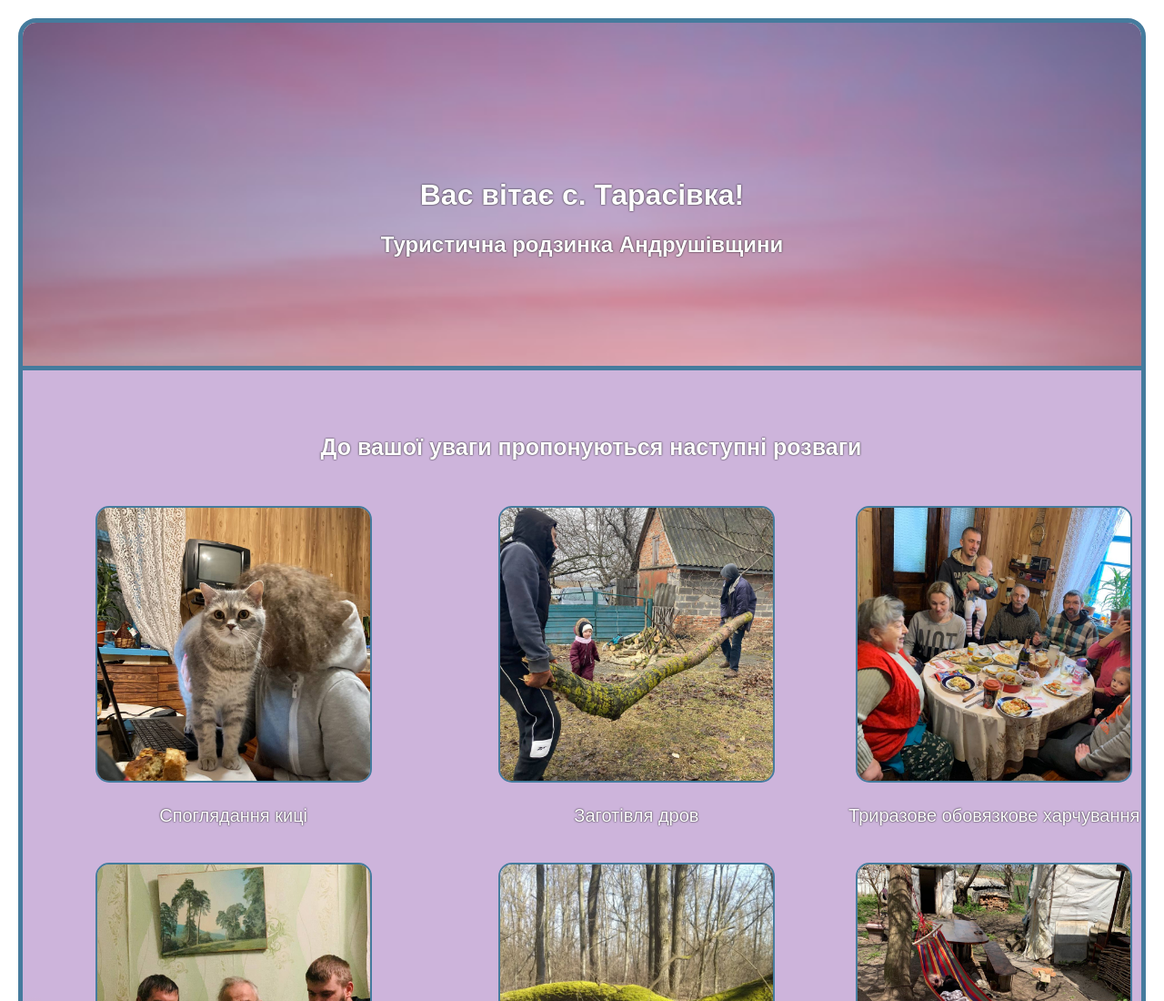
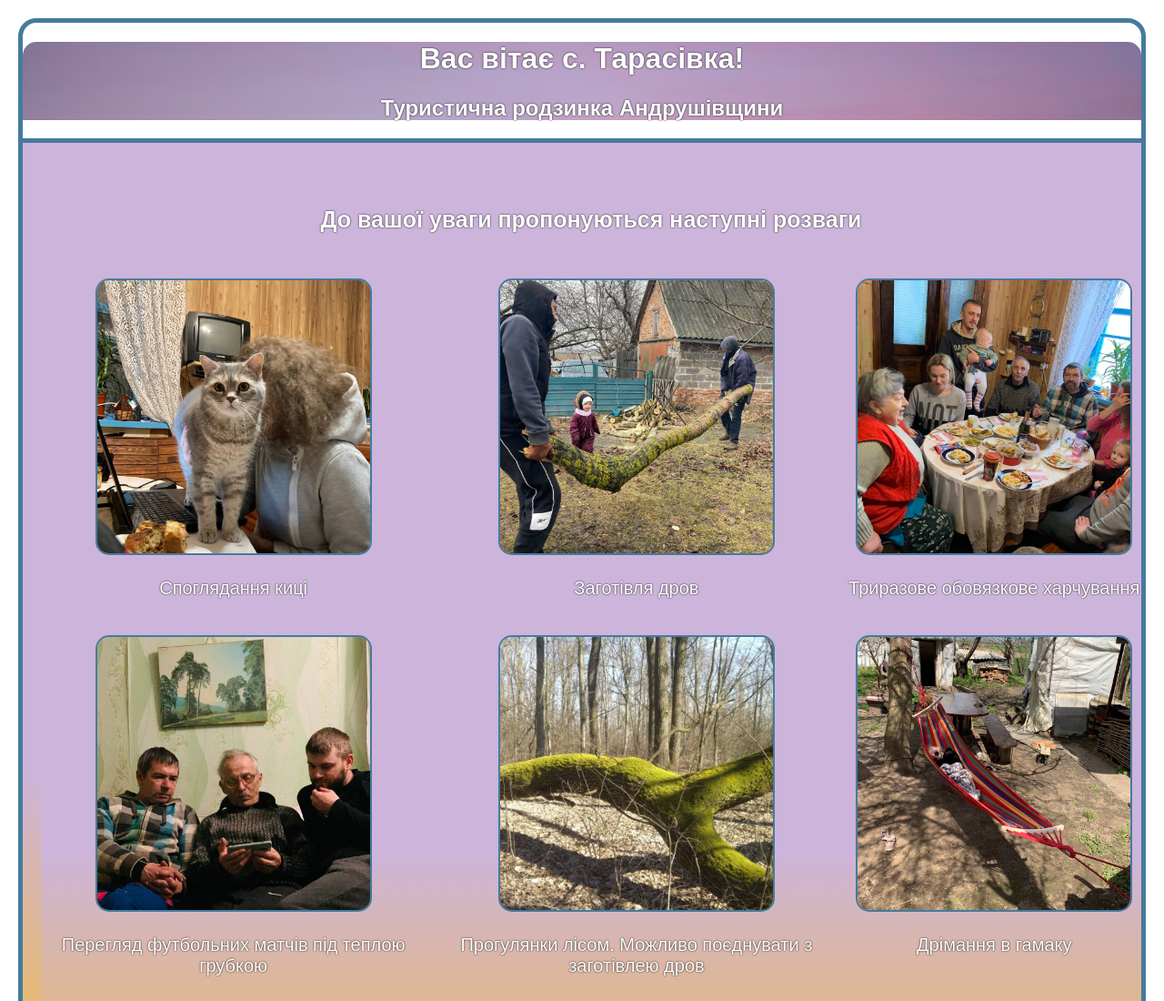
Before and after one commit to springdmitry/cooler_tarasivka, a website built with Vite: page index.html in a window 1280 px wide. Shown: the top 1100 px of the page at 91% size. Built offline with nearby package versions, Linux system fonts and the light colour scheme.

Commit message:
Update styles.css

```diff
--- a/styles.css
+++ b/styles.css
@@ -20,7 +20,7 @@ body {
 }
 
 #hero {
-    padding: 150px 0 100px;
+   /* padding: 150px 0 100px; */
     background-image: url("images/sunset.jpg");
     background-size: cover;
     background-position: center;
```
